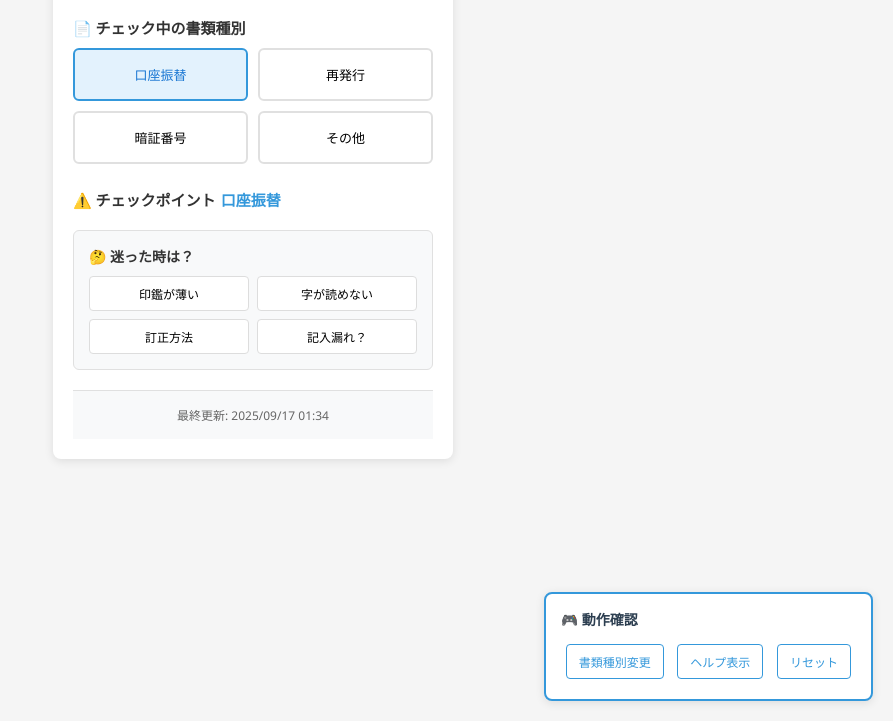
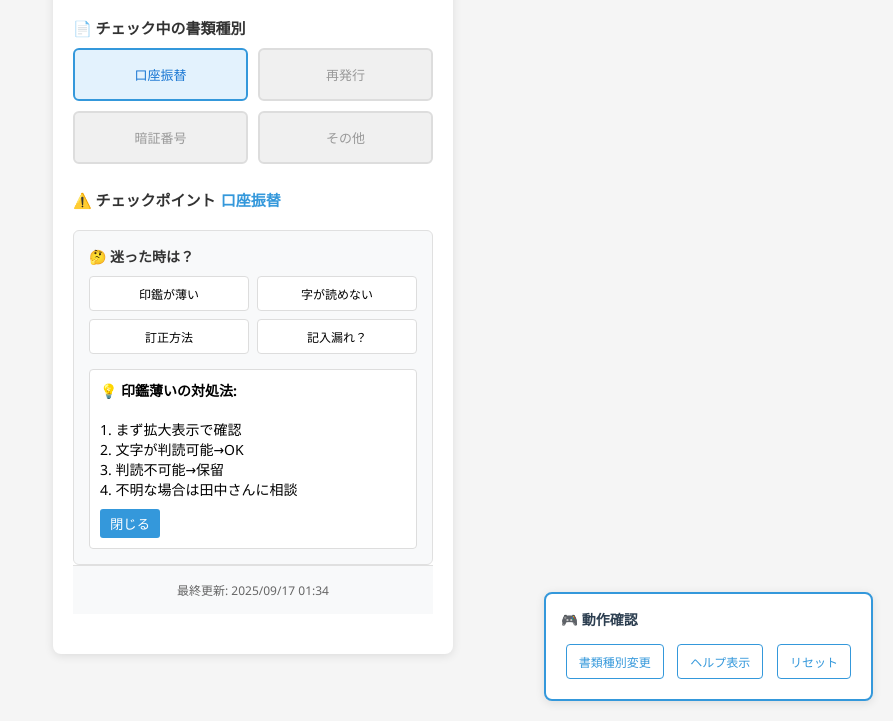
Before and after one commit to tensyokuneko/check-note-app, a plain HTML site: page index.html in a window 1280 px wide. Both pictures are taken after a click on the button "印鑑が薄い". Shown: the part 79-800 px from the top of the page, without its empty margins (387-1280 px from the left). Drawn offline with Linux system fonts and the light colour scheme.

Commit message:
feat: ヘルプをインライン表示に変更

```diff
--- a/index.html
+++ b/index.html
@@ -264,6 +264,18 @@
         background: #3498db;
         color: white;
       }
+
+      .doc-button:not(.active) {
+        background: #f0f0f0;
+        color: #999;
+        border-color: #ddd;
+        }
+
+        .doc-button:not(.active):hover {
+        background: #e8e8e8;
+        color: #666;
+        border-color: #ccc;
+        }
     </style>
   </head>
   <body>
@@ -341,6 +353,11 @@
               記入漏れ？
             </button>
           </div>
+        <!-- ヘルプ内容表示エリアを追加 -->
+        <div id="help-content" style="display: none; margin-top: 15px; padding: 10px; background: #fff; border: 1px solid #ddd; border-radius: 4px;">
+            <div id="help-text"></div>
+            <button onclick="hideHelp()" style="margin-top: 10px; padding: 5px 10px; background: #3498db; color: white; border: none; border-radius: 3px; cursor: pointer;">閉じる</button>
+
         </div>
       </div>
 
@@ -502,9 +519,14 @@ filtered.forEach((item) => {
       function showHelp(helpType) {
         const message = helpMessages[helpType];
         if (message) {
-          alert(`💡 ${helpType}の対処法:\n\n${message}`);
+            document.getElementById('help-text').innerHTML = `<strong>💡 ${helpType}の対処法:</strong><br><br>${message.replace(/\n/g, '<br>')}`;
+            document.getElementById('help-content').style.display = 'block';
         }
-      }
+        }
+
+        function hideHelp() {
+        document.getElementById('help-content').style.display = 'none';
+        }
 
       function resetDemo() {
         selectDocument("口座振替");
@@ -533,7 +555,7 @@ filtered.forEach((item) => {
       updateTime();
       setInterval(updateTime, 60000); // 1分ごとに更新
     </script>
-    <!-- 他のscriptやHTMLがあって -->
+
 
 
 
```
